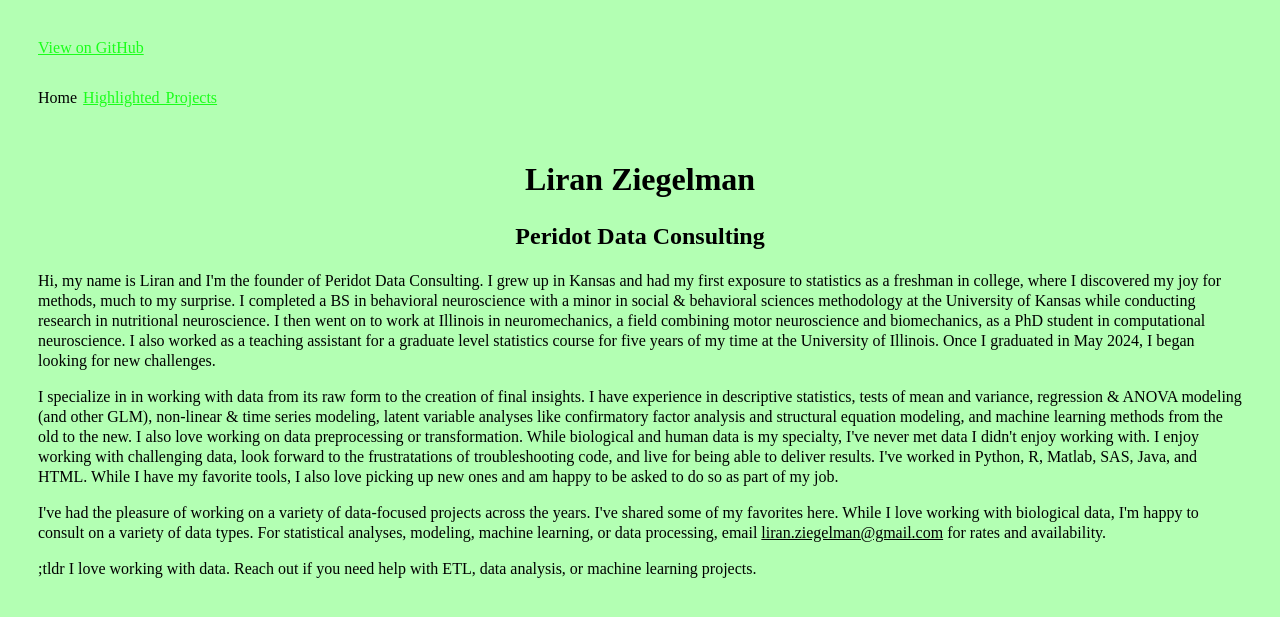
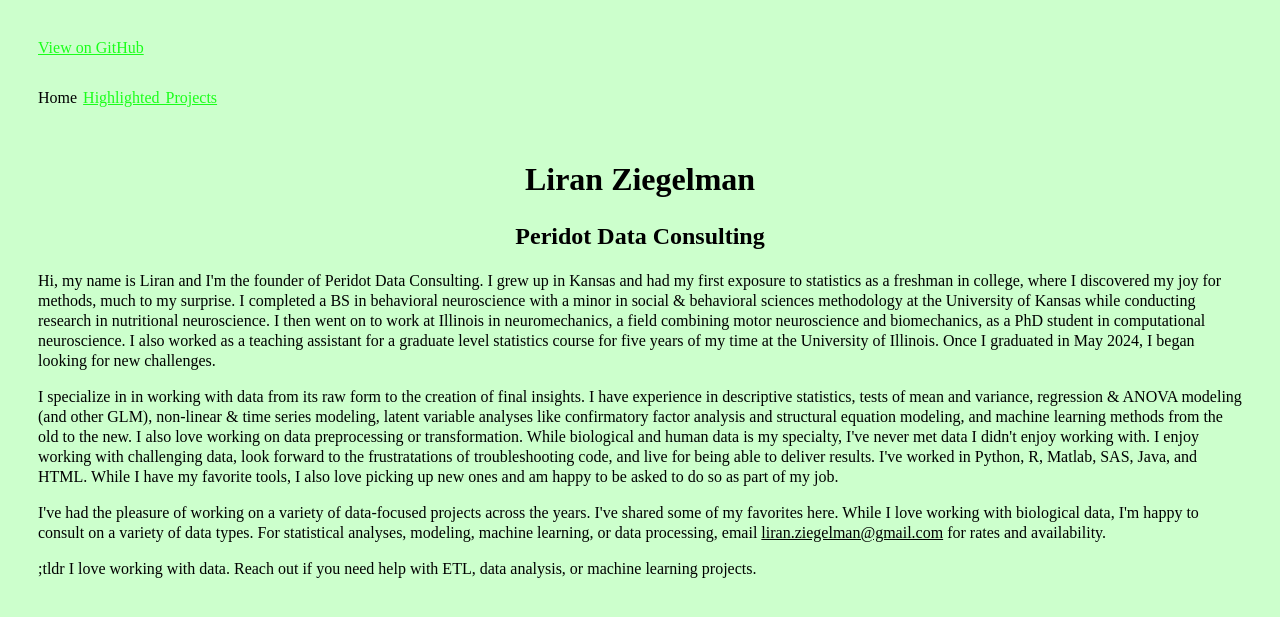
Before and after one commit to lziegelman/lziegelman.github.io, a Jekyll site: the page built from index.html, in a window 1280 px wide. Shown: the top 617 px of the page. Built offline with Jekyll 4.4.1, drawn with Linux system fonts in a browser that asks for light colours.

Commit message:
Image import

```diff
--- a/_layouts/default.html
+++ b/_layouts/default.html
@@ -4,7 +4,7 @@
     <meta charset="utf-8">
     <title>{{ page.title }}</title>
     <style>
-        Body {background-color: #b3ffb3;
+        Body {background-color: #ccffcc;
               font-family: Aharoni;
               padding: 30px 30px;
 	      line-height: 1.25;}
```
Also changed, not shown: _assets/_images/peridot.png (added), _assets/_images/peridotGEM.png (added).
